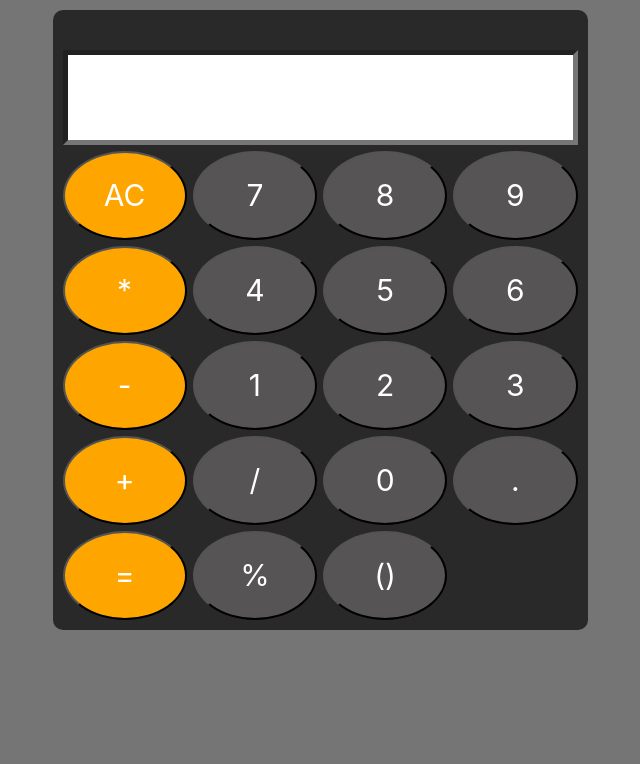
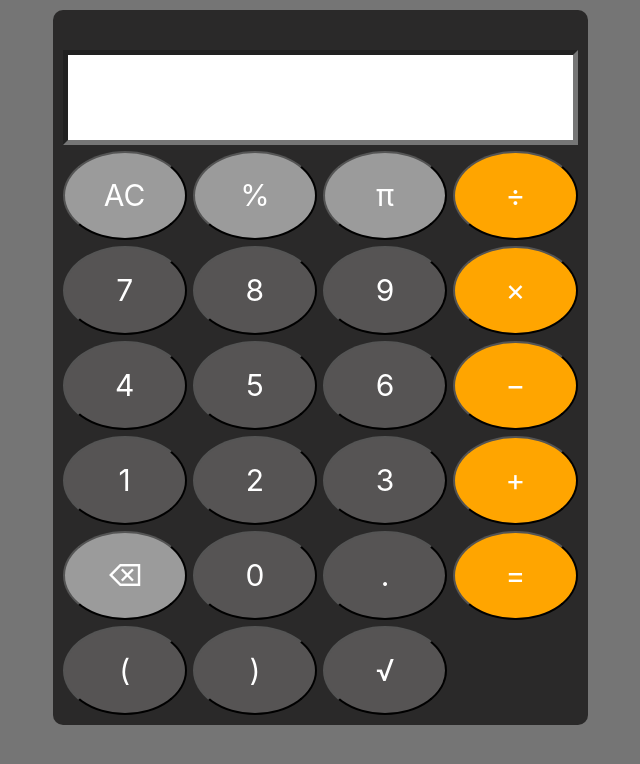
Before and after one commit to tanguyjo/Exercices_Individuels, a PHP site: page /Calc.html in a window 1280 px wide. Shown: the top 764 px of the page, without its empty margins (320-960 px from the left). Run offline with PHP 8.4, Linux system fonts and the light colour scheme.

Commit message:
Finissions de la calculette

```diff
--- a/calculatrice_graphique/Calc.css
+++ b/calculatrice_graphique/Calc.css
@@ -66,3 +66,14 @@
             transform: scale(0.8);
         }
       }
+
+      .chiffre-small {
+        background-color: rgb(86, 84, 84);
+        font-size: xx-large;
+
+    }
+
+    .chiffre-light {
+      background-color: rgb(155, 155, 155);
+      font-size: xx-large;
+  }
--- a/calculatrice_graphique/Calc.html
+++ b/calculatrice_graphique/Calc.html
@@ -3,6 +3,7 @@
   <head>
     <meta charset="UTF-8" />
     <meta name="viewport" content="width=device-width, initial-scale=1.0" />
+    <link rel="icon" type="image/png" sizes="32x32" href="./apple.png">
     <title>Calculatrice graphique</title>
     <script defer src="Calc.js"></script>
     <link
@@ -18,26 +19,29 @@
       <div id="calculatrice">
         <br>
         <input type="text" id="resultat" value="" />
-        <input type="button" class="operateur" value="AC" onclick="effacer()" />
+        <input type="button" class="chiffre-light" value="AC" onclick="effacer()" />
+        <input type="button" class="chiffre-light" value="%" onclick="affichage(`/100`)" />
+        <input type="button" class="chiffre-light" value="π" onclick="affichage(Math.PI)"/>
+        <input type="button" class="operateur"value="÷" onclick="affichage(`/`)" />
         <input type="button" class="chiffre" value="7" onclick="affichage(value)" />
         <input type="button" class="chiffre"value="8" onclick="affichage(value)" />
         <input type="button" class="chiffre"value="9" onclick="affichage(value)" />
-        <input type="button" class="operateur" value="*" onclick="affichage(value)"/>
+        <input type="button" class="operateur" value="×" onclick="affichage(`*`)"/>
         <input type="button" class="chiffre"value="4" onclick="affichage(value)" />
         <input type="button" class="chiffre"value="5" onclick="affichage(value)" />
         <input type="button" class="chiffre"value="6" onclick="affichage(value)" />
-        <input type="button" class="operateur"  value="-" onclick="affichage(value)"/>
+        <input type="button" class="operateur"  value="−" onclick="affichage(`-`)"/>
         <input type="button" class="chiffre"value="1" onclick="affichage(value)" />
         <input type="button" class="chiffre"value="2" onclick="affichage(value)" />
         <input type="button" class="chiffre"value="3" onclick="affichage(value)" />
         <input type="button" class="operateur" value="+" onclick="affichage(value)"/>
-        <input type="button" class="chiffre"value="/" onclick="affichage(value)" />
+        <input type="button" class="chiffre-light"value="⌫" onclick="deleted()" />
         <input type="button" class="chiffre"value="0" onclick="affichage(value)" />
         <input type="button" class="chiffre"value="." onclick="affichage(value)" />
         <input type="button" class="operateur" id="egal" value="=" onclick="calculer()"/>
-        <input type="button" class="chiffre" value="%" onclick="affichage(`/100`)" />
-        <input type="button" class="chiffre"value="()" onclick="affichage(value)" />
-
+        <input type="button" class="chiffre"value="(" onclick="affichage(value)" />
+        <input type="button" class="chiffre"value=")" onclick="affichage(value)" />
+        <input type="button" class="chiffre" value="√" onclick="affichage(`**(1/2)`)"/>
 
       </div>
     </div>
--- a/calculatrice_graphique/Calc.js
+++ b/calculatrice_graphique/Calc.js
@@ -14,7 +14,9 @@ function calculer() {
     result = 'Non defini';}
 Shown.value = result;
 }
-
+function deleted() {
+    Shown.value = Shown.value.slice(0, -1);
+}
 // document.getElementById("searchInput").addEventListener("keypress", (e) => {
 //     if (e.key === "Enter") {                           // quand on appuis sur enter ca simule le clic du bouton
 //       document.getElementById("egal").click(); // Simule un clic sur le bouton
```
Also changed, not shown: calculatrice_graphique/apple.png (added).
